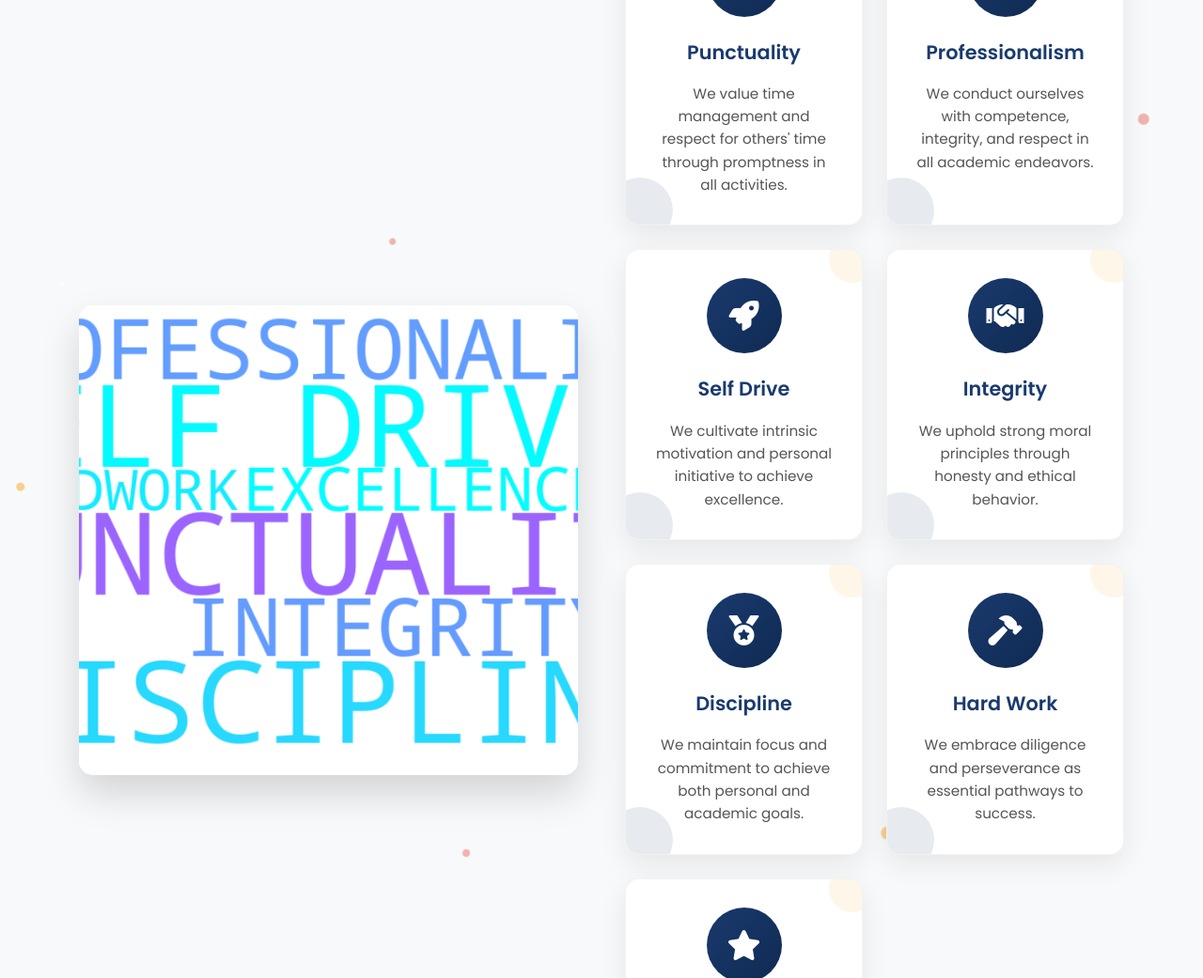
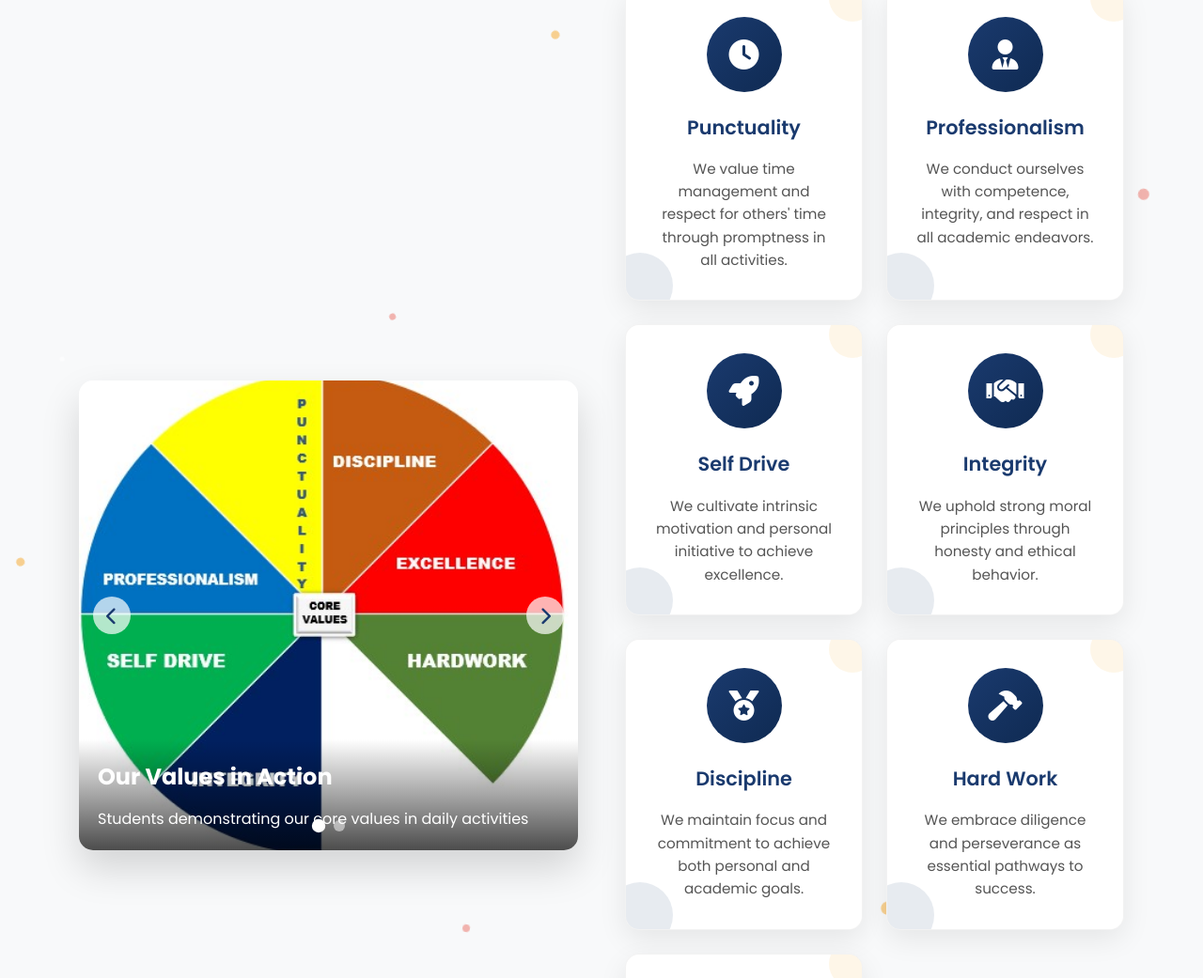
Before and after one commit to calvin-code/gogetter, a plain HTML site: page about.html in a window 1280 px wide. Shown: the part 1759-2800 px from the top of the page at 94% size. Drawn offline with Linux system fonts and the light colour scheme.

Commit message:
Mobile Fix

```diff
--- a/about.html
+++ b/about.html
@@ -32,6 +32,7 @@
             overflow-x: hidden;
             scroll-behavior: smooth;
             position: relative;
+            padding-top: 80px; /* Space for fixed header */
         }
 
         a {
@@ -447,7 +448,7 @@
             line-height: 1.8;
         }
 
-        /* ===== CORE VALUES SECTION (REDESIGNED) ===== */
+        /* ===== CORE VALUES SLIDER SECTION ===== */
         .core-values-section {
             position: relative;
             overflow: hidden;
@@ -464,24 +465,106 @@
             margin: 0 auto;
         }
 
-        .values-image {
+        .values-slider {
+            position: relative;
             border-radius: 15px;
             overflow: hidden;
             box-shadow: 0 20px 40px rgba(0, 0, 0, 0.15);
             height: 500px;
-            position: relative;
-            z-index: 1;
-        }
-
-        .values-image img {
+        }
+
+        .slide {
+            position: absolute;
+            top: 0;
+            left: 0;
+            width: 100%;
+            height: 100%;
+            opacity: 0;
+            transition: opacity 1s ease;
+        }
+
+        .slide.active {
+            opacity: 1;
+        }
+
+        .slide img {
             width: 100%;
             height: 100%;
             object-fit: cover;
-            transition: transform 1s ease;
-        }
-
-        .values-image:hover img {
-            transform: scale(1.05);
+        }
+
+        .slide-content {
+            position: absolute;
+            bottom: 0;
+            left: 0;
+            width: 100%;
+            padding: 20px;
+            background: linear-gradient(transparent, rgba(0,0,0,0.7));
+            color: white;
+        }
+
+        .slide-content h3 {
+            font-size: 1.5rem;
+            margin-bottom: 10px;
+        }
+
+        .slide-content p {
+            font-size: 1rem;
+        }
+
+        .slider-controls {
+            position: absolute;
+            bottom: 20px;
+            left: 50%;
+            transform: translateX(-50%);
+            display: flex;
+            gap: 10px;
+            z-index: 10;
+        }
+
+        .slider-dot {
+            width: 12px;
+            height: 12px;
+            border-radius: 50%;
+            background: rgba(255,255,255,0.5);
+            cursor: pointer;
+            transition: all 0.3s ease;
+        }
+
+        .slider-dot.active {
+            background: white;
+            transform: scale(1.2);
+        }
+
+        .slider-nav {
+            position: absolute;
+            top: 50%;
+            transform: translateY(-50%);
+            width: 100%;
+            display: flex;
+            justify-content: space-between;
+            padding: 0 15px;
+            z-index: 10;
+        }
+
+        .slider-nav-btn {
+            background: rgba(255,255,255,0.7);
+            border: none;
+            width: 40px;
+            height: 40px;
+            border-radius: 50%;
+            cursor: pointer;
+            display: flex;
+            align-items: center;
+            justify-content: center;
+            font-size: 1.2rem;
+            color: var(--primary);
+            transition: all 0.3s ease;
+        }
+
+        .slider-nav-btn:hover {
+            background: white;
+            transform: scale(1.1);
         }
 
         .values-grid {
@@ -888,7 +971,7 @@
                 height: 400px;
             }
 
-            .values-image {
+            .values-slider {
                 height: 400px;
                 max-width: 600px;
                 margin: 0 auto;
@@ -972,6 +1055,18 @@
             .values-grid {
                 grid-template-columns: 1fr;
             }
+
+            /* MOBILE FIX: Hide values slider completely */
+            .values-slider {
+                display: none;
+            }
+
+            /* MOBILE FIX: Make values grid take full width */
+            .values-grid {
+                width: 100%;
+                max-width: 600px;
+                margin: 0 auto;
+            }
         }
 
         @media (max-width: 576px) {
@@ -1000,7 +1095,7 @@
                 font-size: 2rem;
             }
 
-            .mission-image, .location-map, .values-image {
+            .mission-image, .location-map, .values-slider {
                 height: 300px;
             }
 
@@ -1024,22 +1119,28 @@
                 margin-right: 0;
                 margin-bottom: 15px;
             }
-        }
-
+
+            /* MOBILE FIX: Hide values slider completely */
+            .values-slider {
+                display: none;
+            }
+        }
+
+        /* FIX FOR LOGO ON SMALL SCREENS */
         @media (max-width: 400px) {
             .logo {
-                flex-direction: column;
-                align-items: flex-start;
+                flex-direction: row; /* Keep logo and text on same line */
+                align-items: center;
             }
 
             .logo img {
-                height: 60px;
-                margin-bottom: 5px;
+                height: 55px;
+                margin-bottom: 0; /* Remove bottom margin */
             }
 
             .logo-text {
-                font-size: 1rem;
-                white-space: normal;
+                font-size: 0.655rem; /* Adjust font size to fit */
+                white-space: normal; /* Allow wrapping if needed */
                 max-width: 180px;
             }
 
@@ -1080,9 +1181,7 @@
     <header id="header">
         <div class="container header-container">
             <a href="index.html" class="logo">
-                <div class="logo-img-container">
-                    <img src="assets/images/logo.png" alt="Go Getter Academy Logo" id="logo-img">
-                </div>
+                <img src="assets/images/logo.png" alt="Go Getter Academy Logo" id="logo-img">
                 <div class="logo-text">The Go Getter <span>Academy - Kyaani</span></div>
             </a>
 
@@ -1137,7 +1236,7 @@
         </div>
     </section>
 
-    <!-- Core Values Section (Redesigned) -->
+    <!-- Core Values Slider Section -->
     <section class="core-values-section">
         <div class="floating-particles" id="valuesParticles"></div>
         <div class="container">
@@ -1147,8 +1246,36 @@
             </div>
 
             <div class="values-container">
-                <div class="values-image">
-                    <img src="assets/images/core-values.png" alt="Our Core Values">
+                <div class="values-slider" id="valuesSlider">
+                    <!-- Slide 1 -->
+                    <div class="slide active">
+                        <img src="assets/images/core-values.jpg" alt="Core Values">
+                        <div class="slide-content">
+                            <h3>Our Values in Action</h3>
+                            <p>Students demonstrating our core values in daily activities</p>
+                        </div>
+                    </div>
+
+                    <!-- Slide 2 -->
+                    <div class="slide">
+                        <img src="assets/images/core-values.png" alt="Core Values">
+                        <div class="slide-content">
+                            <h3>Value-Based Education</h3>
+                            <p>Creating an environment that fosters growth and integrity</p>
+                        </div>
+                    </div>
+
+                    <!-- Navigation -->
+                    <div class="slider-nav">
+                        <button class="slider-nav-btn prev"><i class="fas fa-chevron-left"></i></button>
+                        <button class="slider-nav-btn next"><i class="fas fa-chevron-right"></i></button>
+                    </div>
+
+                    <!-- Dots -->
+                    <div class="slider-controls">
+                        <div class="slider-dot active" data-index="0"></div>
+                        <div class="slider-dot" data-index="1"></div>
+                    </div>
                 </div>
 
                 <div class="values-grid">
@@ -1235,7 +1362,7 @@
                     </div>
                     <div class="contact-details">
                         <h3>Phone</h3>
-                        <p> +254 726 461 738 / +254 715 883 721</p>
+                        <p> +254 726 061 907 / +254 726 461 738 / +254 715 883 721</p>
                     </div>
                 </div>
 
@@ -1245,7 +1372,7 @@
                     </div>
                     <div class="contact-details">
                         <h3>Email</h3>
-                        <p>info@gogetteracademy.edu.ke</p>
+                        <p>i</p>
                     </div>
                 </div>
 
@@ -1300,8 +1427,8 @@
                     <h3>Contact Info</h3>
                     <div class="contact-info">
                        <p><i class="fas fa-map-marker-alt"></i> Kyaani, Mahinery. P. O. BOX 66-90136 NZEEKA</p>
-                    <p><i class="fas fa-phone"></i> +254 726 461 738 / +254 715 883 721</p>
-                    <p><i class="fas fa-envelope"></i> info@gogetteracademy.edu.ke</p>
+                    <p><i class="fas fa-phone"></i> +254 726 061 907 / +254 726 461 738 / +254 715 883 721</p>
+                    <p><i class="fas fa-envelope"></i> </p>
                     <p><i class="fas fa-clock"></i> Mon-Fri: 8:00 AM - 5:00 PM</p>
                     </div>
                 </div>
```
Also changed, not shown: academy.html (+1 -1 lines), contact.html (+2 -2 lines), gallery.html (+1 -1 lines), index.html (+1 -1 lines).
